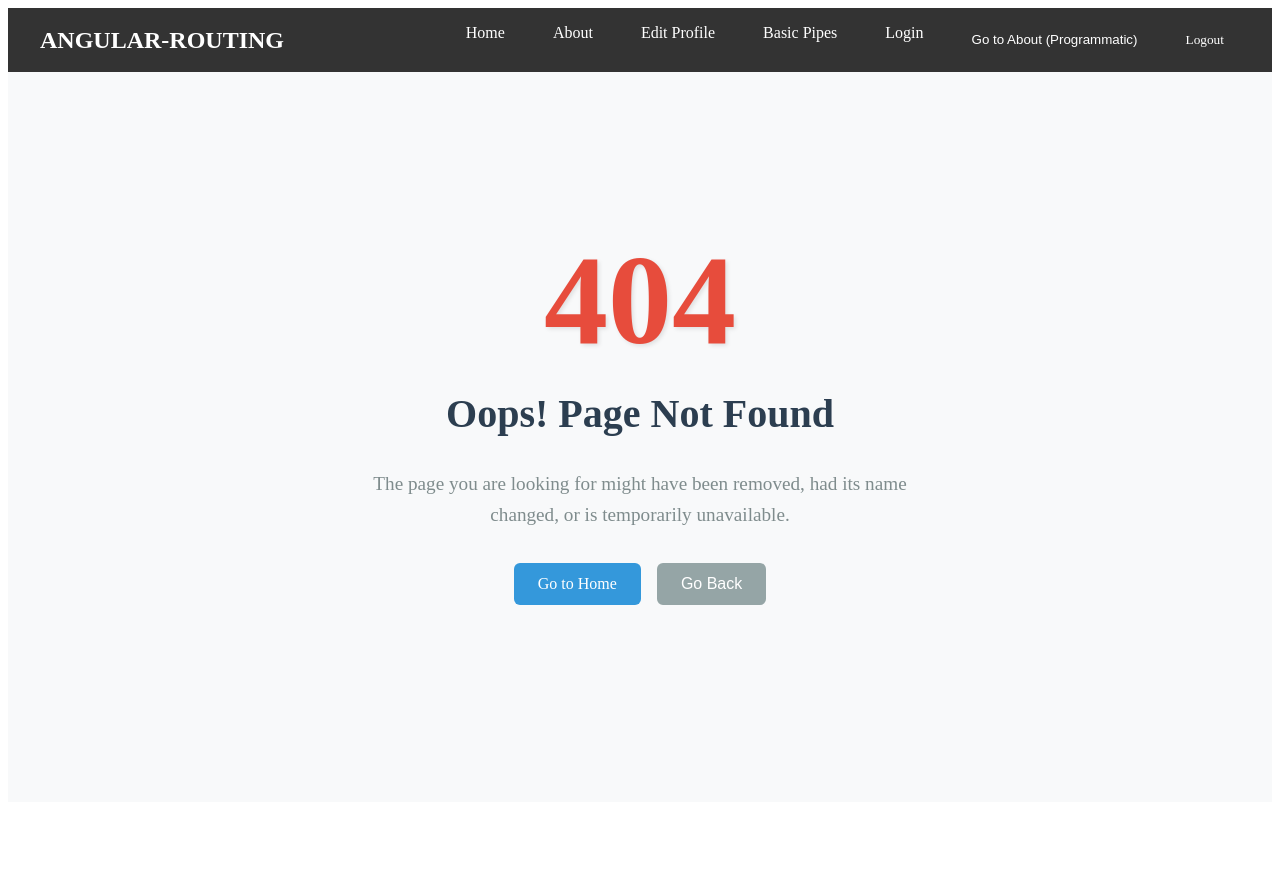
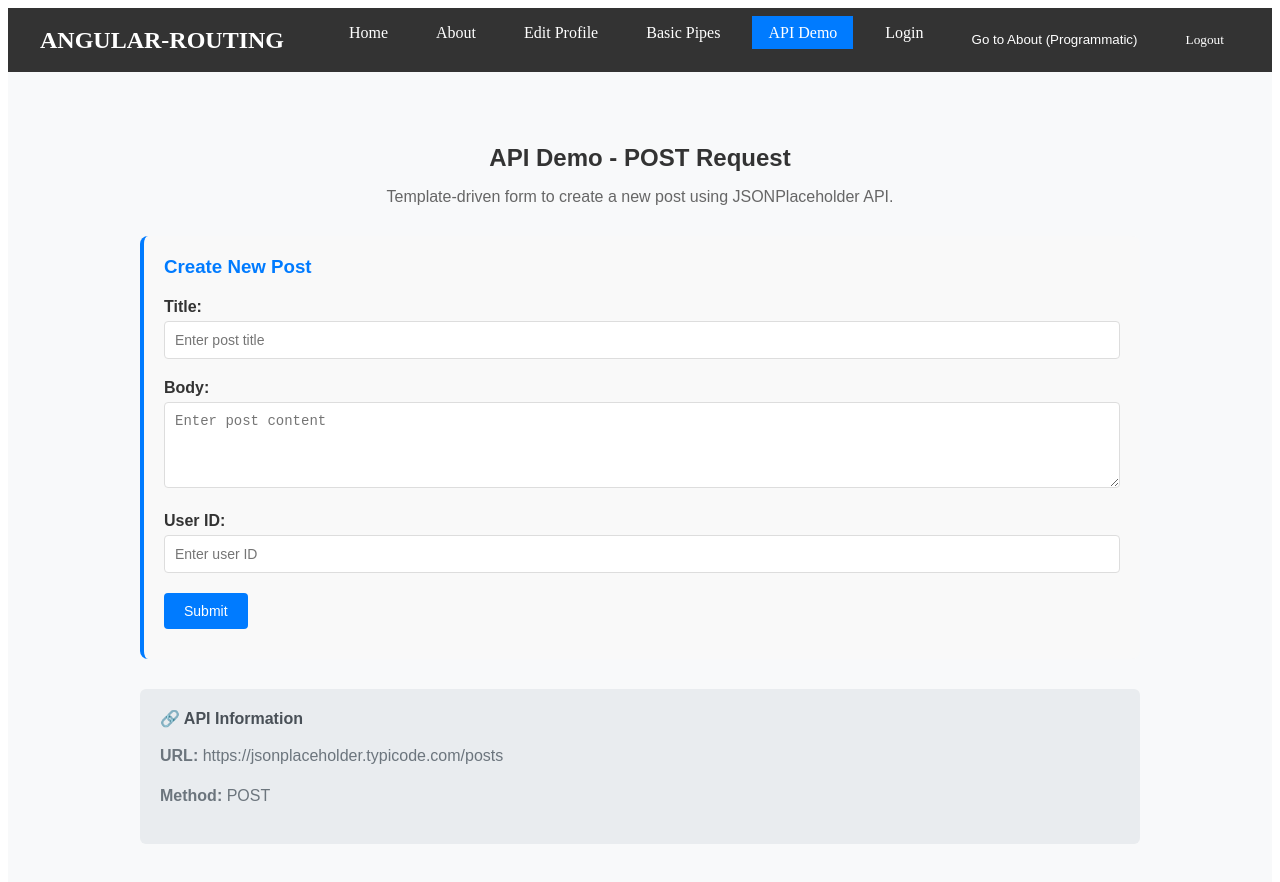
Before and after one commit to devikaxminds/Angular_Routing, an Angular app: page /api-demo in a window 1280 px wide. Shown: the top 882 px of the page. Before the commit the page ends 810 px from the top, so only its background shows below. Built offline with nearby package versions, Linux system fonts and the light colour scheme; sample sign-in values are in the browser's storage.

Commit message:
API handling

```diff
--- /dev/null
+++ b/src/app/api-demo/api-demo.component.css
@@ -0,0 +1,196 @@
+.api-demo-container {
+  max-width: 1000px;
+  margin: 0 auto;
+  padding: 20px;
+  font-family: Arial, sans-serif;
+}
+
+.api-demo-container h2 {
+  color: #333;
+  text-align: center;
+  margin-bottom: 10px;
+}
+
+.api-demo-container > p {
+  text-align: center;
+  color: #666;
+  margin-bottom: 30px;
+}
+
+.section {
+  background: #f9f9f9;
+  border-radius: 8px;
+  padding: 20px;
+  margin-bottom: 30px;
+  border-left: 4px solid #007bff;
+}
+
+.section h3 {
+  color: #007bff;
+  margin-top: 0;
+  margin-bottom: 20px;
+}
+
+.form-group {
+  margin-bottom: 20px;
+}
+
+.form-group label {
+  display: block;
+  margin-bottom: 5px;
+  font-weight: bold;
+  color: #333;
+}
+
+.form-group input,
+.form-group textarea {
+  width: 100%;
+  padding: 10px;
+  border: 1px solid #ddd;
+  border-radius: 4px;
+  font-size: 14px;
+  box-sizing: border-box;
+}
+
+.form-group input:focus,
+.form-group textarea:focus {
+  outline: none;
+  border-color: #007bff;
+  box-shadow: 0 0 5px rgba(0, 123, 255, 0.3);
+}
+
+.validation-error {
+  color: #dc3545;
+  font-size: 12px;
+  margin-top: 5px;
+}
+
+.btn {
+  padding: 10px 20px;
+  border: none;
+  border-radius: 4px;
+  cursor: pointer;
+  font-size: 14px;
+  margin-right: 10px;
+  margin-bottom: 10px;
+  transition: background-color 0.3s ease;
+}
+
+.btn:disabled {
+  opacity: 0.6;
+  cursor: not-allowed;
+}
+
+.btn-primary {
+  background-color: #007bff;
+  color: white;
+}
+
+.btn-primary:hover:not(:disabled) {
+  background-color: #0056b3;
+}
+
+.btn-secondary {
+  background-color: #6c757d;
+  color: white;
+}
+
+.btn-secondary:hover:not(:disabled) {
+  background-color: #545b62;
+}
+
+.btn-warning {
+  background-color: #ffc107;
+  color: #212529;
+}
+
+.btn-warning:hover:not(:disabled) {
+  background-color: #e0a800;
+}
+
+.error-message {
+  background-color: #f8d7da;
+  color: #721c24;
+  padding: 12px;
+  border-radius: 4px;
+  border: 1px solid #f5c6cb;
+  margin-bottom: 20px;
+}
+
+.loading {
+  text-align: center;
+  color: #007bff;
+  font-size: 16px;
+  padding: 20px;
+}
+
+.response-section {
+  background: white;
+  border-radius: 6px;
+  padding: 20px;
+  margin-top: 20px;
+  border: 1px solid #dee2e6;
+}
+
+.response-section h4 {
+  color: #28a745;
+  margin-top: 0;
+  margin-bottom: 15px;
+}
+
+.response-data {
+  background: #f8f9fa;
+  padding: 15px;
+  border-radius: 4px;
+  border-left: 4px solid #28a745;
+}
+
+.response-data p {
+  margin: 8px 0;
+}
+
+
+
+.api-info {
+  background: #e9ecef;
+  border-radius: 6px;
+  padding: 20px;
+  margin-top: 20px;
+}
+
+.api-info h4 {
+  color: #495057;
+  margin-top: 0;
+  margin-bottom: 15px;
+}
+
+.api-info p,
+.api-info li {
+  color: #6c757d;
+  line-height: 1.5;
+}
+
+.api-info ul {
+  margin-top: 10px;
+  padding-left: 20px;
+}
+
+.api-info li {
+  margin-bottom: 5px;
+}
+
+/* Responsive Design */
+@media (max-width: 768px) {
+  .api-demo-container {
+    padding: 15px;
+  }
+
+  .section {
+    padding: 15px;
+  }
+
+  .btn {
+    width: 100%;
+    margin-right: 0;
+  }
+}
--- /dev/null
+++ b/src/app/api-demo/api-demo.component.html
@@ -0,0 +1,65 @@
+<div class="api-demo-container">
+  <h2>API Demo - POST Request</h2>
+  <p>Template-driven form to create a new post using JSONPlaceholder API.</p>
+
+  <!-- Template-driven form -->
+  <div class="section">
+    <h3>Create New Post</h3>
+    <form #postForm="ngForm" (ngSubmit)="submitPost(postForm)">
+      <div class="form-group">
+        <label for="title">Title:</label>
+        <input
+          type="text"
+          id="title"
+          name="title"
+          ngModel
+          placeholder="Enter post title"
+          required>
+      </div>
+
+      <div class="form-group">
+        <label for="body">Body:</label>
+        <textarea
+          id="body"
+          name="body"
+          ngModel
+          placeholder="Enter post content"
+          rows="4"
+          required></textarea>
+      </div>
+
+      <div class="form-group">
+        <label for="userId">User ID:</label>
+        <input
+          type="number"
+          id="userId"
+          name="userId"
+          ngModel
+          placeholder="Enter user ID"
+          required>
+      </div>
+
+      <button type="submit" class="btn btn-primary">
+        Submit
+      </button>
+    </form>
+  </div>
+
+  <!-- Response Display -->
+  <div *ngIf="responseData" class="response-section">
+    <h4>✅ Post Created Successfully!</h4>
+    <div class="response-data">
+      <p><strong>ID:</strong> {{ responseData.id }}</p>
+      <p><strong>Title:</strong> {{ responseData.title }}</p>
+      <p><strong>Body:</strong> {{ responseData.body }}</p>
+      <p><strong>User ID:</strong> {{ responseData.userId }}</p>
+    </div>
+  </div>
+
+  <!-- API Info -->
+  <div class="api-info">
+    <h4>🔗 API Information</h4>
+    <p><strong>URL:</strong> https://jsonplaceholder.typicode.com/posts</p>
+    <p><strong>Method:</strong> POST</p>
+  </div>
+</div>
--- /dev/null
+++ b/src/app/api-demo/api-demo.component.ts
@@ -0,0 +1,31 @@
+import { Component } from '@angular/core';
+import { CommonModule } from '@angular/common';
+import { FormsModule, NgForm } from '@angular/forms';
+import { PostService } from '../services/api.service';
+
+@Component({
+  selector: 'app-api-demo',
+  standalone: true,
+  imports: [CommonModule, FormsModule],
+  templateUrl: './api-demo.component.html',
+  styleUrl: './api-demo.component.css'
+})
+export class ApiDemoComponent {
+  responseData: any;
+
+  constructor(private readonly postService: PostService) {}
+
+  submitPost(form: NgForm) {
+    if (form.valid) {
+      this.postService.createPost(form.value).subscribe({
+        next: (response) => {
+          this.responseData = response;
+          console.log('Post Created:', response);
+        },
+        error: (err) => {
+          console.error('Error occurred:', err);
+        }
+      });
+    }
+  }
+}
--- a/src/app/app.config.ts
+++ b/src/app/app.config.ts
@@ -1,8 +1,13 @@
 import { ApplicationConfig, provideZoneChangeDetection } from '@angular/core';
 import { provideRouter } from '@angular/router';
+import { provideHttpClient } from '@angular/common/http';
 
 import { routes } from './app.routes';
 
 export const appConfig: ApplicationConfig = {
-  providers: [provideZoneChangeDetection({ eventCoalescing: true }), provideRouter(routes)]
+  providers: [
+    provideZoneChangeDetection({ eventCoalescing: true }),
+    provideRouter(routes),
+    provideHttpClient()
+  ]
 };
--- a/src/app/app.routes.ts
+++ b/src/app/app.routes.ts
@@ -4,6 +4,7 @@ import { AboutComponent } from './about/about.component';
 import { LoginComponent } from './login/login.component';
 import { EditProfileComponent } from './edit-profile/edit-profile.component';
 import { BasicPipesComponent } from './basic-pipes/basic-pipes.component';
+import { ApiDemoComponent } from './api-demo/api-demo.component';
 import { NotFoundComponent } from './not-found/not-found.component';
 import { AuthGuard } from './auth.guard';
 import { UnsavedChangesGuard } from './unsaved-changes.guard';
@@ -15,5 +16,6 @@ export const routes: Routes = [
   { path: 'about', component: AboutComponent, canActivate: [AuthGuard] },
   { path: 'edit-profile', component: EditProfileComponent, canActivate: [AuthGuard], canDeactivate: [UnsavedChangesGuard] },
   { path: 'basic-pipes', component: BasicPipesComponent, canActivate: [AuthGuard] },
+  { path: 'api-demo', component: ApiDemoComponent, canActivate: [AuthGuard] },
   { path: '**', component: NotFoundComponent } // Wildcard route for 404 page
 ];
--- a/src/app/header/header.component.html
+++ b/src/app/header/header.component.html
@@ -38,6 +38,13 @@
         </a>
       </li>
       <li>
+        <a routerLink="/api-demo"
+           routerLinkActive="active"
+           class="nav-link">
+          API Demo
+        </a>
+      </li>
+      <li>
         <a routerLink="/login"
            routerLinkActive="active"
            class="nav-link">
--- /dev/null
+++ b/src/app/services/api.service.ts
@@ -0,0 +1,17 @@
+import { Injectable } from '@angular/core';
+import { HttpClient } from '@angular/common/http';
+import { Observable } from 'rxjs';
+
+@Injectable({
+  providedIn: 'root'
+})
+export class PostService {
+
+  private readonly apiURL = 'https://jsonplaceholder.typicode.com/posts';
+
+  constructor(private readonly http: HttpClient) {}
+
+  createPost(postData: any): Observable<any> {
+    return this.http.post(this.apiURL, postData);
+  }
+}
```
Also changed, not shown: 1 other file (tests, documents, lock files or other folders).
